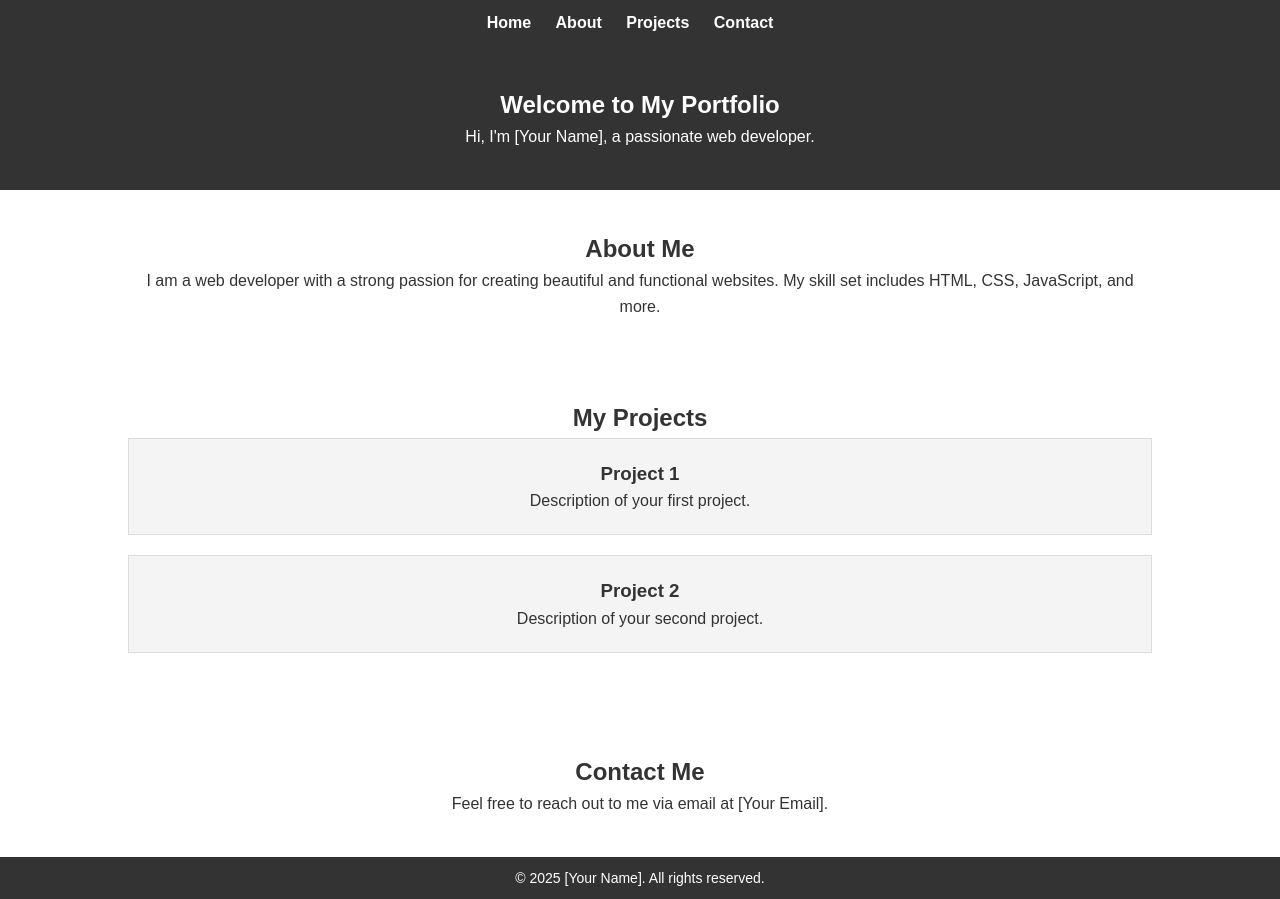
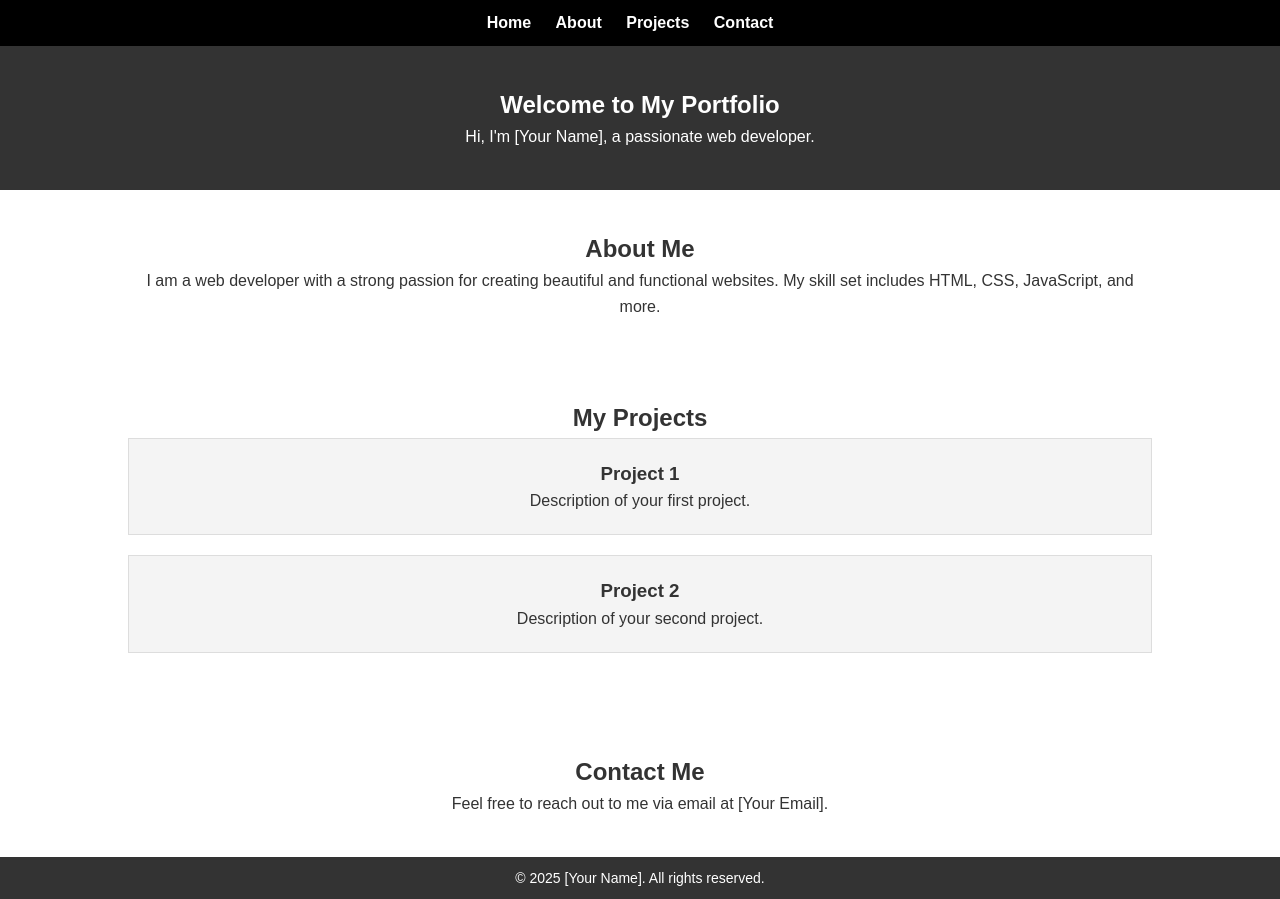
Before and after one commit to Kashaf25119/Practical, a plain HTML site: page index.html in a window 1280 px wide. Drawn offline with Linux system fonts and the light colour scheme.

Commit message:
style modified(2)

```diff
--- a/styles.css
+++ b/styles.css
@@ -12,7 +12,7 @@ body {
 }
 
 header {
-    background: #333;
+    background: black;
     color: #fff;
     padding: 10px 0;
     text-align: center;
```
